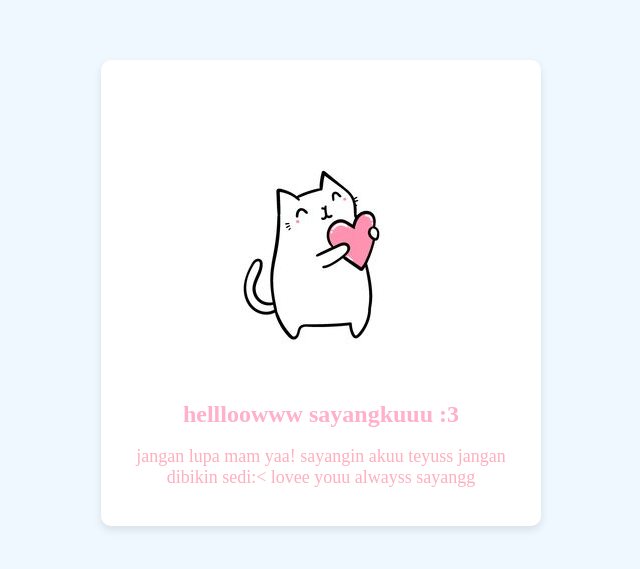
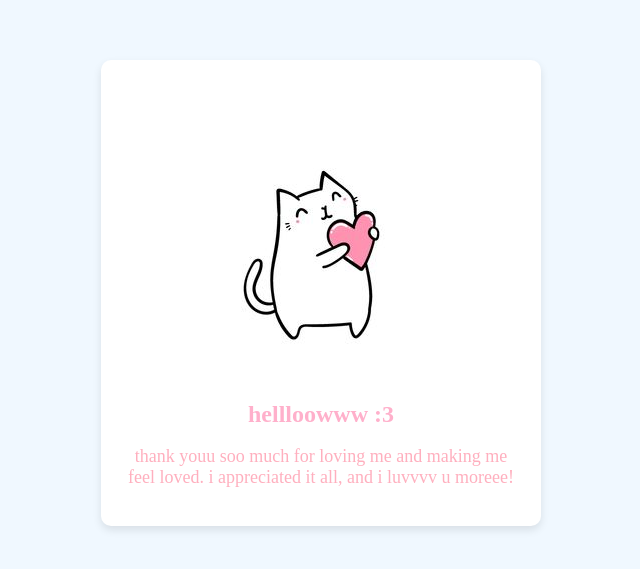
Before and after one commit to jialuvsushi/i-love-you-, a plain HTML site: page index.html in a window 1280 px wide. Shown: the part 107-676 px from the top of the page, without its empty margins (319-959 px from the left). Drawn offline with Linux system fonts and the light colour scheme.

Commit message:
Update index.html

```diff
--- a/index.html
+++ b/index.html
@@ -43,8 +43,8 @@
         <!-- Add your image here -->
         <img src="Cat with heart.jpeg" alt="Thank You Image">
 
-        <h1>hellloowww sayangkuuu :3</h1>
-        <p>jangan lupa mam yaa! sayangin akuu teyuss jangan dibikin sedi:< lovee youu alwayss sayangg</p>
+        <h1>hellloowww :3</h1>
+        <p>thank youu soo much for loving me and making me feel loved. i appreciated it all, and i luvvvv u moreee!</p>
     </div>
 </body>
 </html>
```
